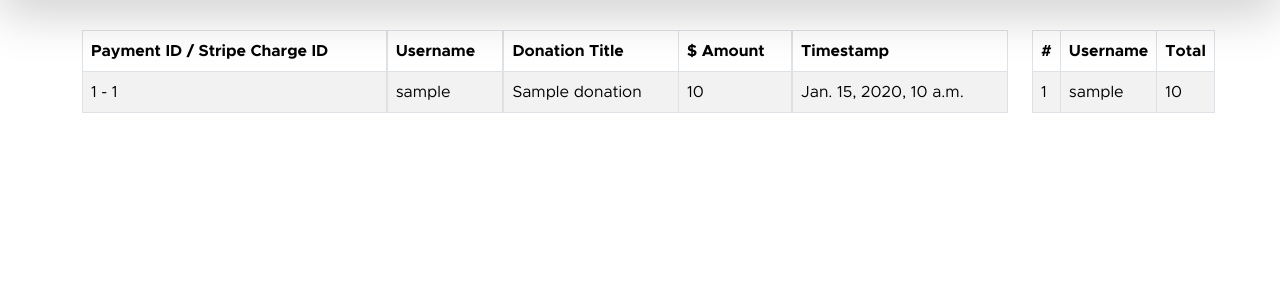
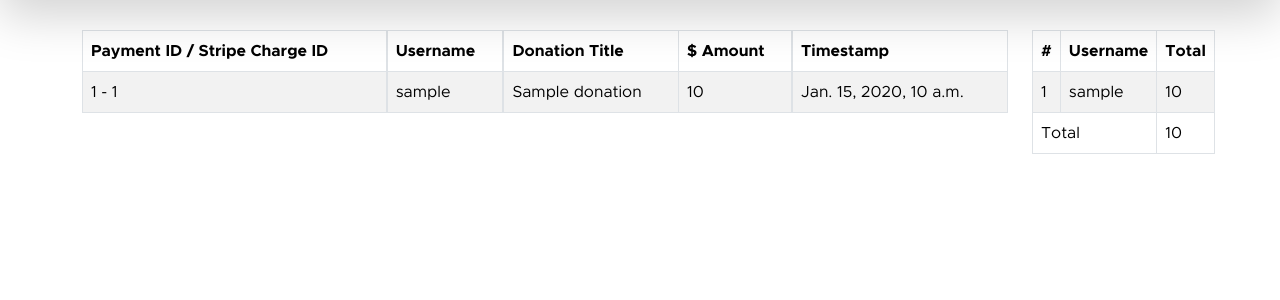
Before and after one commit to SVDotsenko/portfolio-project-5, a Django app: page /history/ in a window 1280 px wide. Shown: the part 90-390 px from the top of the page. Run offline with Django 5.2, Linux system fonts and the light colour scheme; tables that the repository leaves empty hold one stand-in row (values such as "Sample post"); some libraries are stand-ins or nearby versions.

Commit message:
Added Total row in history table

```diff
--- a/donation/templates/donation/history.html
+++ b/donation/templates/donation/history.html
@@ -56,6 +56,10 @@
                                 <td>{{ donor.amount }}</td>
                             </tr>
                         {% endfor %}
+                        <tr>
+                            <td colspan="2">Total</td>
+                            <td>{{ total_donation }}</td>
+                        </tr>
                         </tbody>
                     </table>
                 </div>
--- a/donation/views.py
+++ b/donation/views.py
@@ -55,6 +55,13 @@ def redirect_to_donate(request, donation_id):
 
 
 def history(request):
+    donors = (User.objects.annotate(
+        amount=Coalesce(Sum('payment__stripe_payment__amount'), Value(0)))
+              .values('username', 'amount')
+              .order_by('-amount'))
+
+    total_donation = sum(donor['amount'] for donor in donors)
+
     context = {
         'payments': Payment.objects.all().values(
             'id',
@@ -64,10 +71,8 @@ def history(request):
             'stripe_payment__timestamp',
             'stripe_payment__stripe_charge_id'
         ).order_by('-stripe_payment__timestamp'),
-        'donors': (User.objects.annotate(
-            amount=Coalesce(Sum('payment__stripe_payment__amount'), Value(0)))
-                   .values('username', 'amount')
-                   .order_by('-amount')),
+        'donors': donors,
+        'total_donation': total_donation,
     }
     return render(request, 'donation/history.html', context)
 
```
